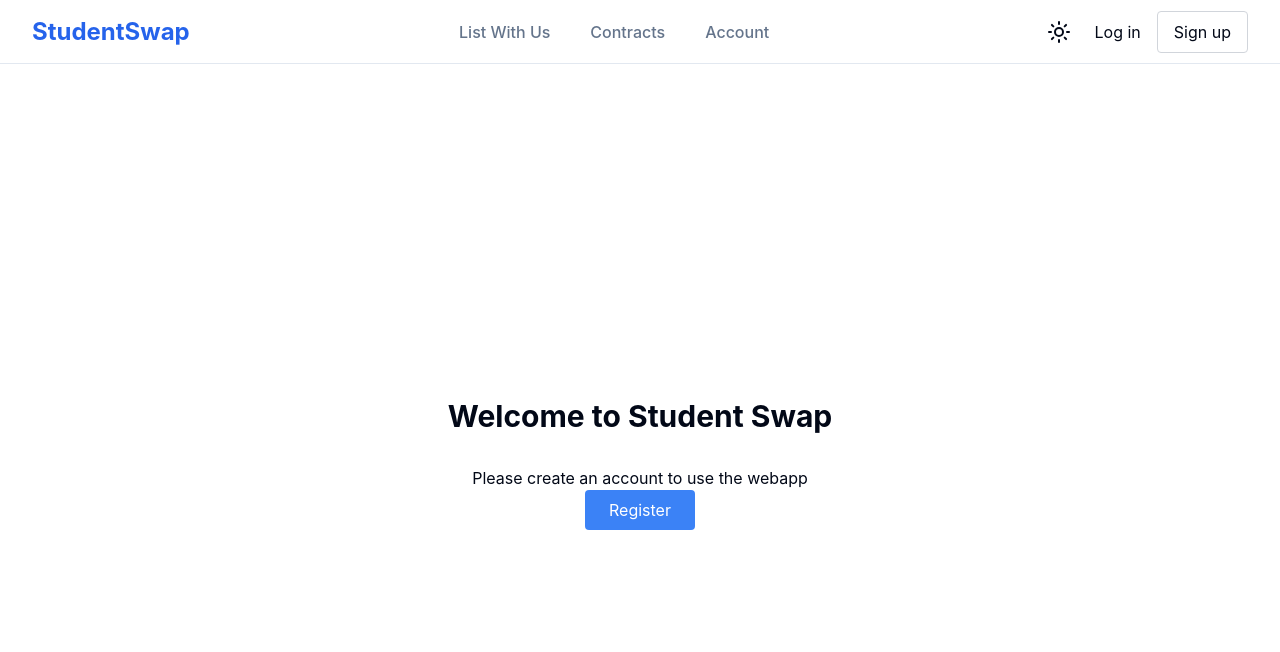
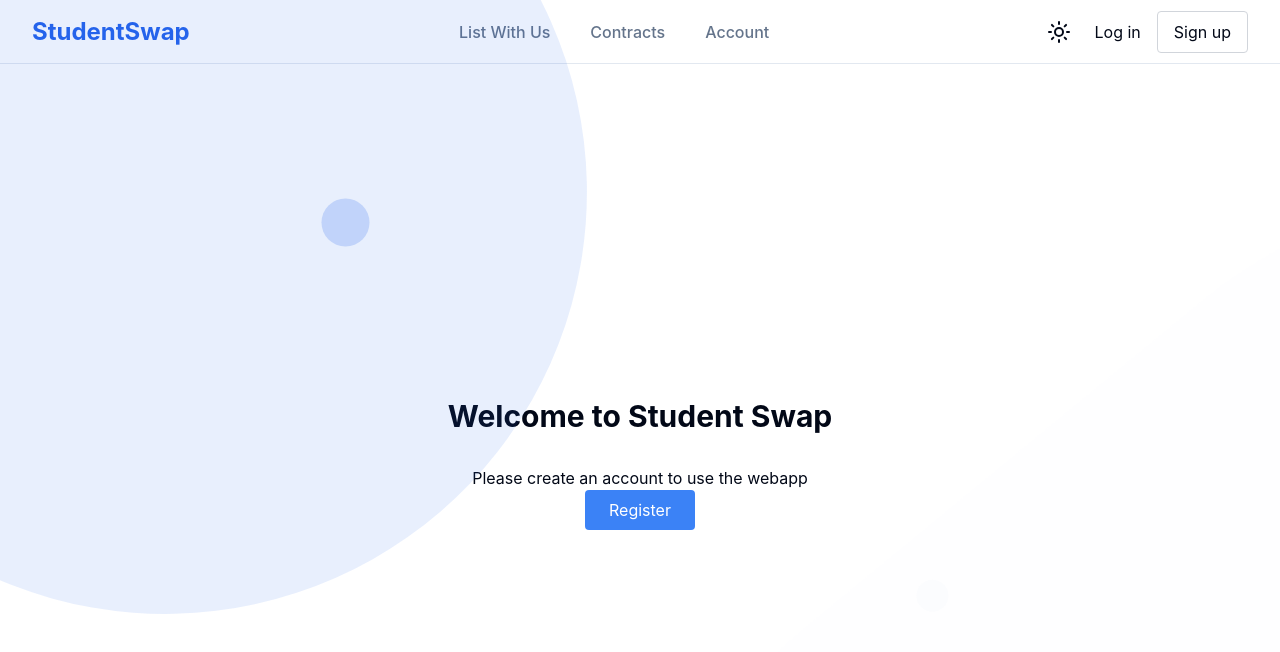
Before and after one commit to boncui/StudentSwap, a React (Create React App) app in the folder client_frontend/: page / in a window 1280 px wide. Shown: the top 652 px of the page. Built offline with nearby package versions, Linux system fonts and the light colour scheme; no server answers.

Commit message:
animation added to front

```diff
--- a/client_frontend/src/pages/Landing.tsx
+++ b/client_frontend/src/pages/Landing.tsx
@@ -1,11 +1,15 @@
 import React from 'react';
 import {useNavigate} from 'react-router-dom';
+import Animation from "../components/animation_background";
 
 const Landing:React.FC = () => {
     const navigate = useNavigate();
 
     return (
         <div className="flex flex-col items-center justify-center min-h-screen">
+            {/* ✅ Animated Background */}
+            <Animation />
+            {/* ✅ Centered Login Form */}
             <div className="text-center">
                 <h1 className="text-3xl font-bold mb-8">Welcome to Student Swap</h1>
                 <h2>Please create an account to use the webapp</h2>
```
